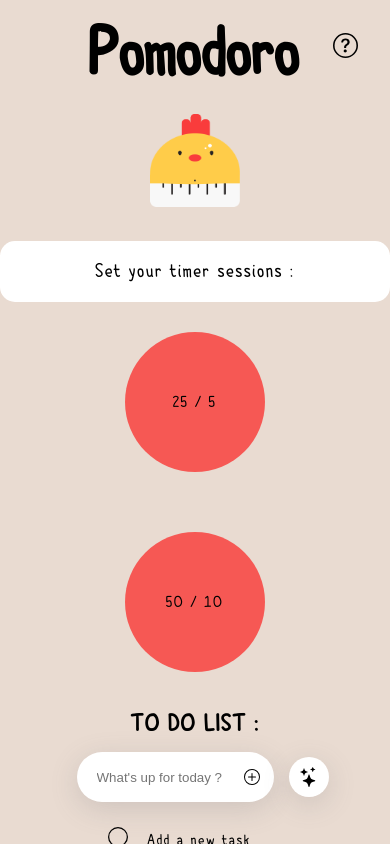
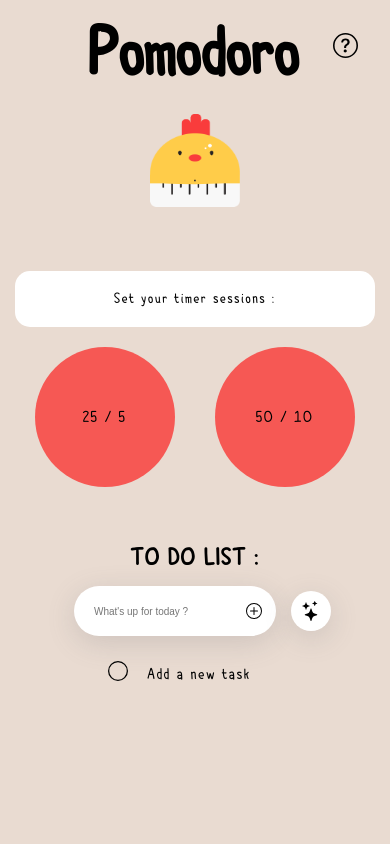
Before and after one commit to sohechai/pomodoro_web_app, a React (Create React App) app in the folder pomodoro_frontend/: page / in a window 390 px wide. Built offline with nearby package versions, Linux system fonts and the light colour scheme.

Commit message:
fix responsive OK fix checkbox OK

```diff
--- a/pomodoro_frontend/src/components/Description.js
+++ b/pomodoro_frontend/src/components/Description.js
@@ -13,7 +13,6 @@ function Description() {
 	}
 
 	useEffect(() => {
-		console.log(settings);
 	}, [settings])
 
 	return (
--- a/pomodoro_frontend/src/components/Todo.js
+++ b/pomodoro_frontend/src/components/Todo.js
@@ -2,8 +2,8 @@ import React from 'react'
 
 function Todo({ task, handleCheckbox }) {
 	const clickBox = (e) => {
-		e.preventDefault()
-		handleCheckbox(e.currentTarget.id);
+		// e.preventDefault()
+		handleCheckbox(task.id);
 	}
 
 	return (
--- a/pomodoro_frontend/src/components/Todolist.js
+++ b/pomodoro_frontend/src/components/Todolist.js
@@ -7,7 +7,7 @@ function Todolist() {
 	const [todolist, setTodolist] = useState(tasks)
 	const handleChange = (e) => {
 		setInput(e.currentTarget.value)
-		handleSubmit()
+		// handleSubmit()
 	}
 
 	const handleSubmit = (e) => {
--- a/pomodoro_frontend/src/styles/style.scss
+++ b/pomodoro_frontend/src/styles/style.scss
@@ -61,6 +61,7 @@ section.description {
 	margin: auto;
 	display: inline-block;
 	justify-content: center;
+	height: 50vh;
 	> img {
 		margin-bottom: 0px;
 		width: 30%;
@@ -74,11 +75,15 @@ section.description {
 		height: 100px;
 		background-color: rgba(255, 0, 0, 0.6);
 		display: inline-flex;
-		margin: 30px;
+		margin: 60px 20px 0 20px;
 		padding: 20px;
 		border-radius: 50%;
 		&:hover {
 			cursor: pointer;
+		}
+		@media (height < 1000px) {
+			margin: 20px;
+			padding: 20px;
 		}
 	}
 
@@ -86,8 +91,9 @@ section.description {
 		height: 30%;
 		justify-content: center;
 		align-items: center;
+		padding-top: 20px;
 		.message {
-			margin-top: 30px;
+			margin-top: 40px;
 			justify-content: center;
 			align-items: center;
 			font-size: 30px;
@@ -98,7 +104,7 @@ section.description {
 				font-size: 20px;
 			}
 			@media (height < 1000px) {
-				font-size: 20px;
+				font-size: 15px;
 			}
 		}
 	}
@@ -115,13 +121,13 @@ section.timer {
 		justify-content: center;
 		align-items: center;
 		font-size: 30px;
-		padding: 20px;
 		background-color: rgb(255, 255, 255);
 		border-radius: 15px;
+
 	}
 	.clock {
 		display: flex;
-		margin-top: 50px;
+		margin-top: 30px;
 		.clockCase {
 			margin: 20px;
 			padding: 10px;
@@ -168,7 +174,7 @@ section.todolist {
 div.newTask {
 	display: flex;
 	> input {
-		padding: 10px 0 10px 20px;
+		padding: 10px 50px 10px 20px;
 		border-radius: 30px;
 		border: none;
 		text-align: left;
@@ -178,6 +184,9 @@ div.newTask {
 		box-shadow: rgba(100, 100, 111, 0.2) 0px 7px 29px 0px;
 		:focus {
 			border: none;
+		}
+		@media (height < 1000px) {
+			font-size: 10px;
 		}
 	}
 	.button {
@@ -226,4 +235,7 @@ div.list {
 	justify-content: center;
 	margin: auto;
 	overflow: scroll;
+	@media (height < 1000px) {
+		height: 20vh;
+	}
 }
```
